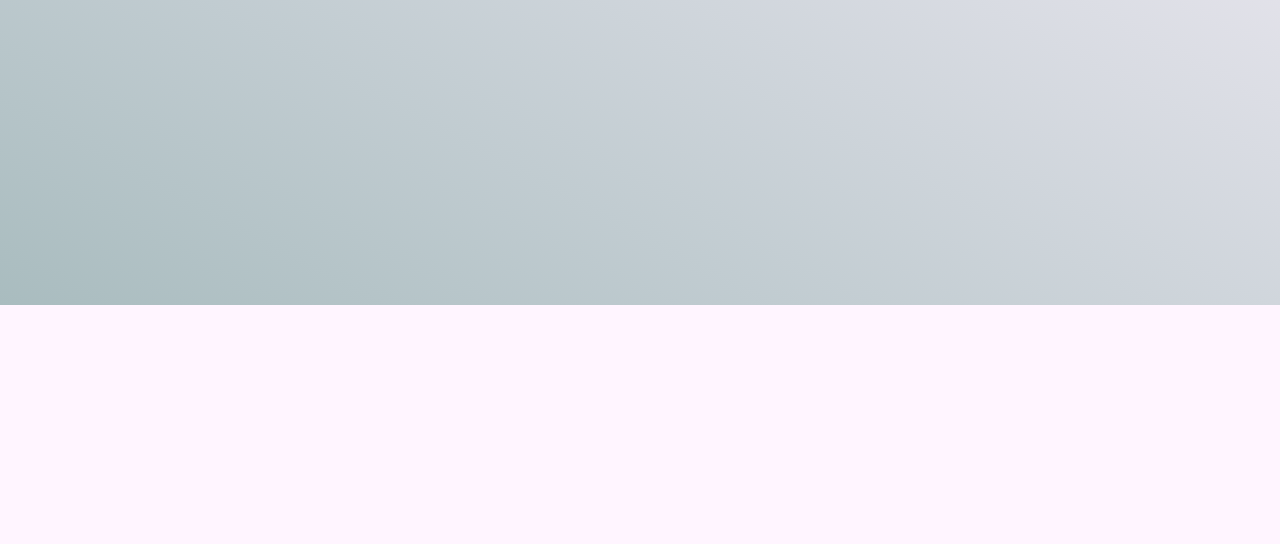
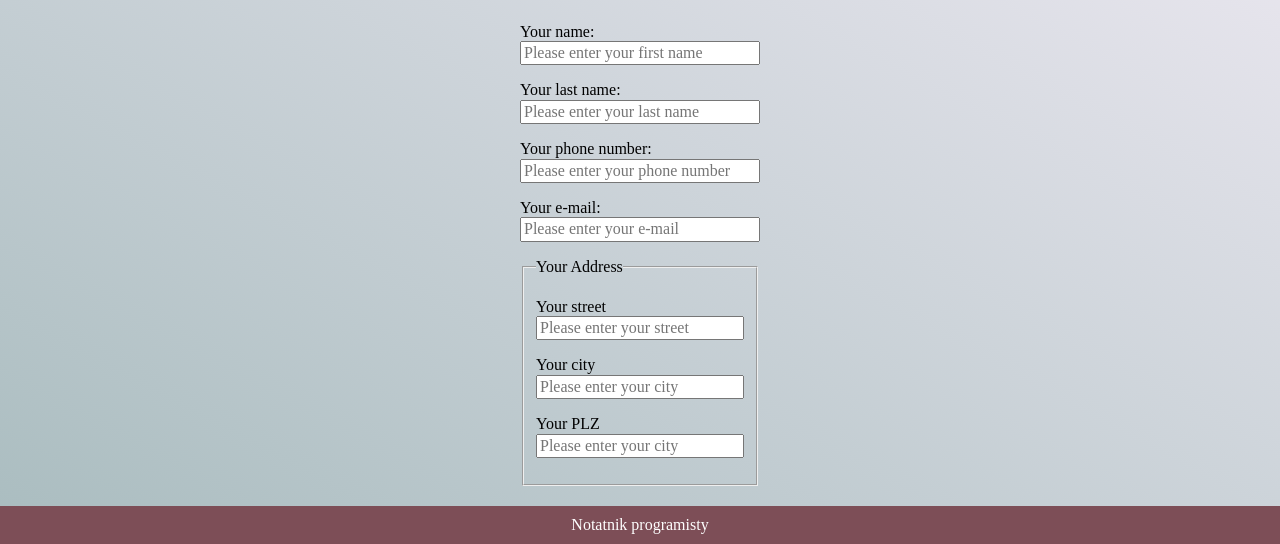
Before and after one commit to karolwasemann/homepage, a plain HTML site: page index.html in a window 1280 px wide. Shown: the part 511-1055 px from the top of the page. Before the commit the page ends 816 px from the top, so only its background shows below. Drawn offline with Linux system fonts and the light colour scheme.

Commit message:
form HTML & basic style

```diff
--- a/index.html
+++ b/index.html
@@ -36,7 +36,7 @@
             Dzisiaj poznałem jedynie podstawy oraz zasady programowania. Będę
             tworzył ten notatnik codziennie w celu utrwalania dobrych nawyków w
             HTML. Mam nadzieję że to przybliży mnie to do celu oraz posłuży jako
-            notatnik z mojej podróży.
+            notatnik z mojej podróży. TO...
           </p>
         </article>
         <article class="article">
@@ -52,6 +52,87 @@
         </article>
       </section>
     </main>
+    <section class="info">
+      <h1 class="info__title">////////</h1>
+      <form class="form" action="#">
+        <p>
+          <label class="form__label" for="firstName">Your name:</label>
+          <input
+            class="form__input"
+            type="text"
+            name="firstName"
+            id="firstName"
+            placeholder="Please enter your first name"
+          />
+        </p>
+        <p>
+          <label class="form__label" for="lastName">Your last name:</label>
+          <input
+            class="form__input"
+            type="text"
+            name="lastName"
+            id="lastName"
+            placeholder="Please enter your last name"
+          />
+        </p>
+        <p>
+          <label class="form__label" for="phoneNumber"
+            >Your phone number:</label
+          >
+          <input
+            class="form__input"
+            type="tel"
+            name="phoneNumber"
+            id="phoneNumber"
+            placeholder="Please enter your phone number"
+          />
+        </p>
+        <p>
+          <label class="form__label" for="email">Your e-mail:</label>
+          <input
+            class="form__input"
+            type="email"
+            name="email"
+            id="email"
+            placeholder="Please enter your e-mail"
+          />
+        </p>
+        <fieldset>
+          <legend>Your Address</legend>
+          <p>
+            <label class="form__label" for="street">Your street</label>
+            <input
+              class="form__input"
+              type="text"
+              name="street"
+              id="street"
+              placeholder="Please enter your street"
+            />
+          </p>
+          <p>
+            <label class="form__label" for="city">Your city</label>
+            <input
+              class="form__input"
+              type="text"
+              name="city"
+              id="city"
+              placeholder="Please enter your city"
+            />
+          </p>
+          <p>
+            <label class="form__label" for="plz">Your PLZ</label>
+            <input
+              class="form__input"
+              pattern="[a-zA-z0-9]+"
+              type="plz"
+              name="plz"
+              id="plz"
+              placeholder="Please enter your city"
+            />
+          </p>
+        </fieldset>
+      </form>
+    </section>
     <footer class="footer">Notatnik programisty</footer>
     <script src="main.js"></script>
   </body>
--- a/style.css
+++ b/style.css
@@ -76,6 +76,20 @@ body {
   display: none;
 }
 
+.info {
+  display: flex;
+  flex-direction: column;
+  justify-content: center;
+  align-items: center;
+}
+
+.form {
+}
+
+p {
+  display: grid;
+}
+
 @media (max-width: 767px) {
   .navigation {
     display: grid;
```
